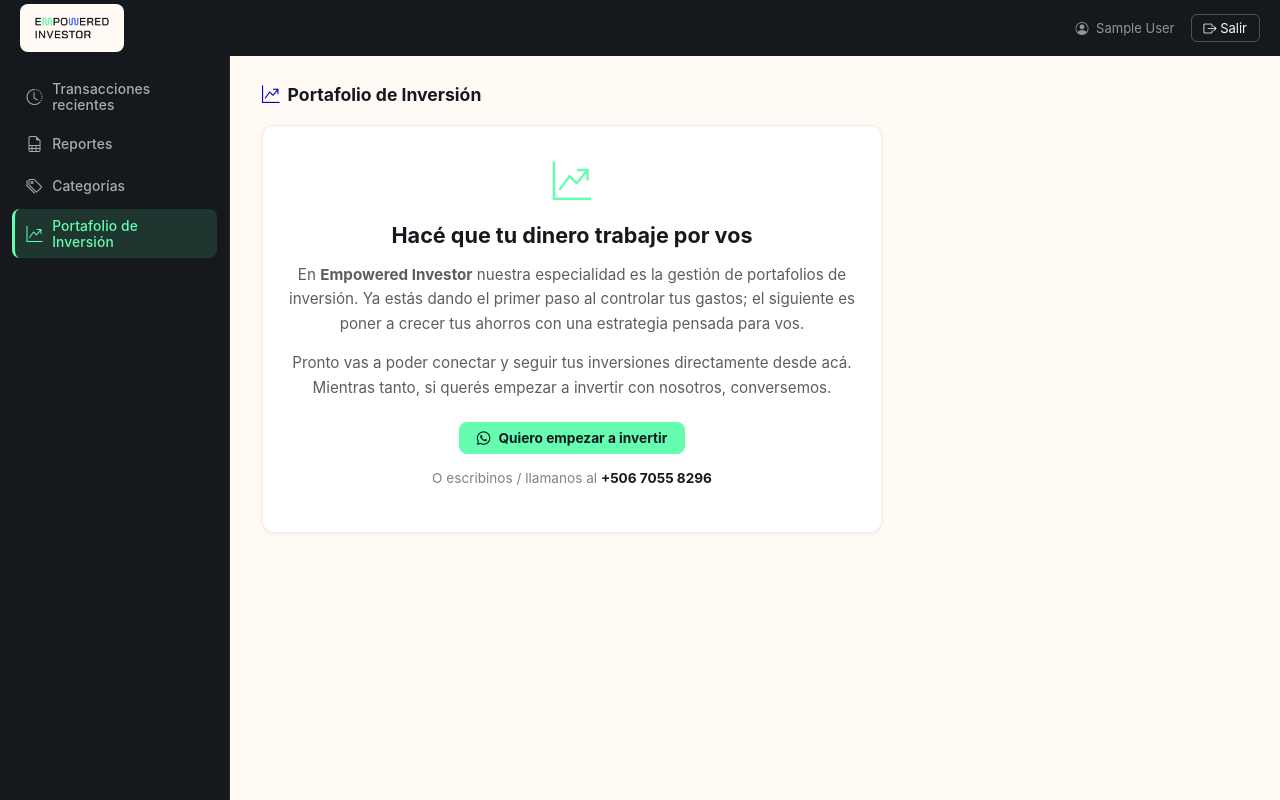
After one commit to fbdylan96-cell/control-gastos, a Flask app: page /persona/inversion in a window 1280 px wide. The commit adds this page. Run offline with Flask 3, Linux system fonts and the light colour scheme; the visitor is signed in with stand-in values (Sample User, id 1); some libraries are stand-ins or nearby versions.

Commit message:
feat: add local currency columns to reports and Portafolio de Inversión tab
Add Moneda Local / Monto Local to empresa and persona reportes (table and
Excel export), and a new Portafolio de Inversión landing tab in the persona
app with a WhatsApp call-to-action.

Co-Authored-By: Claude Opus 4.7 <noreply@anthropic.com>

```diff
--- a/web-app/persona/__init__.py
+++ b/web-app/persona/__init__.py
@@ -162,6 +162,14 @@ def transacciones_reclassify():
     return redirect(url_for("persona.transacciones"))
 
 
+# ── Inversión ─────────────────────────────────────────────────────────────────
+
+@persona_bp.route("/inversion")
+@login_required
+def inversion():
+    return render_template("persona/inversion.html")
+
+
 # ── Reportes ──────────────────────────────────────────────────────────────────
 
 def _resolve_date_range(filter_type, date_from_str, date_to_str):
@@ -194,6 +202,8 @@ def _fetch_reportes(individual_id, date_from, date_to):
                        te.merchant_guess,
                        te.amount_guess,
                        te.currency_guess,
+                       te.amount_local,
+                       te.currency_local,
                        te.transaction_type_guess,
                        tn.final_category,
                        tn.final_subcategory
@@ -248,7 +258,7 @@ def reportes_download():
     ws = wb.active
     ws.title = "Transacciones"
 
-    headers = ["Message ID", "Fecha", "Comercio", "Monto", "Moneda", "Tipo", "Categoría", "Subcategoría"]
+    headers = ["Message ID", "Fecha", "Comercio", "Tipo", "Moneda", "Monto", "Moneda Local", "Monto Local", "Categoría", "Subcategoría"]
     ws.append(headers)
 
     for row in rows:
@@ -256,9 +266,11 @@ def reportes_download():
             row["message_id"],
             row["local_date"].strftime("%Y-%m-%d %H:%M") if row["local_date"] else "",
             row["merchant_guess"] or "",
+            row["transaction_type_guess"] or "",
+            row["currency_guess"] or "",
             float(row["amount_guess"]) if row["amount_guess"] is not None else "",
-            row["currency_guess"] or "",
-            row["transaction_type_guess"] or "",
+            row["currency_local"] or "",
+            float(row["amount_local"]) if row["amount_local"] is not None else "",
             row["final_category"] or "",
             row["final_subcategory"] or "",
         ])
--- a/web-app/templates/persona/base.html
+++ b/web-app/templates/persona/base.html
@@ -55,6 +55,12 @@
             <i class="bi bi-tags"></i>Categorías
           </a>
         </li>
+        <li>
+          <a href="{{ url_for('persona.inversion') }}"
+             class="nav-link {% if request.endpoint == 'persona.inversion' %}active{% endif %}">
+            <i class="bi bi-graph-up-arrow"></i>Portafolio de Inversión
+          </a>
+        </li>
       </ul>
     </nav>
 
--- /dev/null
+++ b/web-app/templates/persona/inversion.html
@@ -0,0 +1,47 @@
+{% extends "persona/base.html" %}
+{% block title %}Portafolio de Inversión — Empowered Investor{% endblock %}
+
+{% block content %}
+<div class="page-heading">
+  <i class="bi bi-graph-up-arrow"></i>
+  Portafolio de Inversión
+</div>
+
+<div class="ei-card" style="max-width:620px;">
+  <div style="padding:2rem 1.6rem; text-align:center;">
+
+    <div style="font-size:2.4rem; color:var(--mint); margin-bottom:0.6rem;">
+      <i class="bi bi-graph-up-arrow"></i>
+    </div>
+
+    <h2 style="font-size:1.35rem; font-weight:700; color:var(--dark); margin-bottom:0.8rem;">
+      Hacé que tu dinero trabaje por vos
+    </h2>
+
+    <p style="font-size:0.95rem; line-height:1.6; color:rgba(21,25,30,0.7); margin-bottom:0.9rem;">
+      En <strong>Empowered Investor</strong> nuestra especialidad es la gestión de
+      portafolios de inversión. Ya estás dando el primer paso al controlar tus gastos;
+      el siguiente es poner a crecer tus ahorros con una estrategia pensada para vos.
+    </p>
+
+    <p style="font-size:0.95rem; line-height:1.6; color:rgba(21,25,30,0.7); margin-bottom:1.4rem;">
+      Pronto vas a poder conectar y seguir tus inversiones directamente desde acá.
+      Mientras tanto, si querés empezar a invertir con nosotros, conversemos.
+    </p>
+
+    <a href="https://wa.me/50670558296"
+       target="_blank" rel="noopener"
+       class="btn-mint-ei"
+       style="display:inline-flex; align-items:center; gap:0.5rem; text-decoration:none;">
+      <i class="bi bi-whatsapp"></i>
+      Quiero empezar a invertir
+    </a>
+
+    <p style="font-size:0.85rem; color:rgba(21,25,30,0.55); margin-top:1rem;">
+      O escribinos / llamanos al
+      <strong style="color:var(--dark);">+506 7055 8296</strong>
+    </p>
+
+  </div>
+</div>
+{% endblock %}
```
Also changed, not shown: web-app/empresa/__init__.py (+7 -3 lines), web-app/templates/empresa/reportes.html (+14 -6 lines), web-app/templates/persona/reportes.html (+12 -4 lines).
